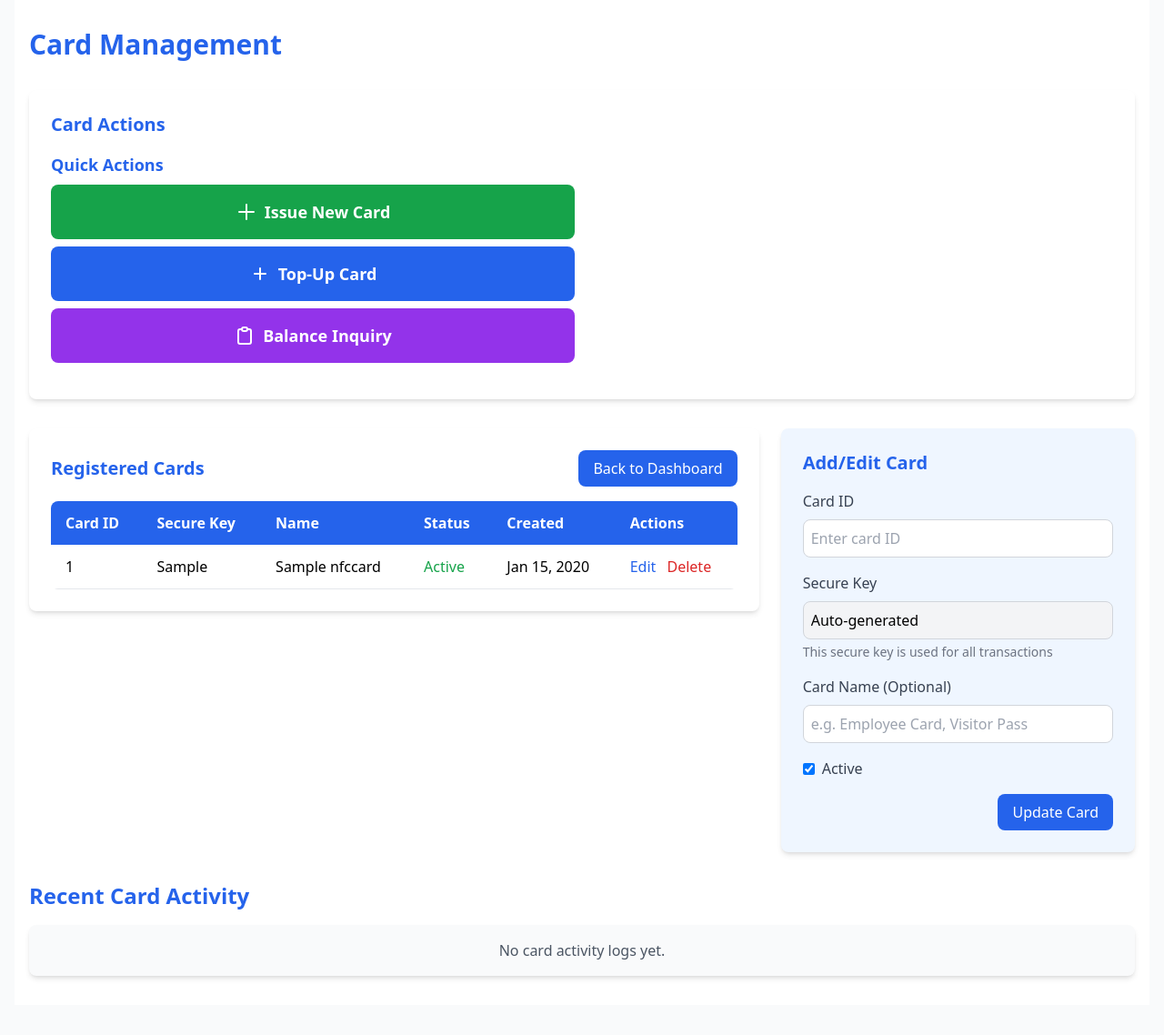
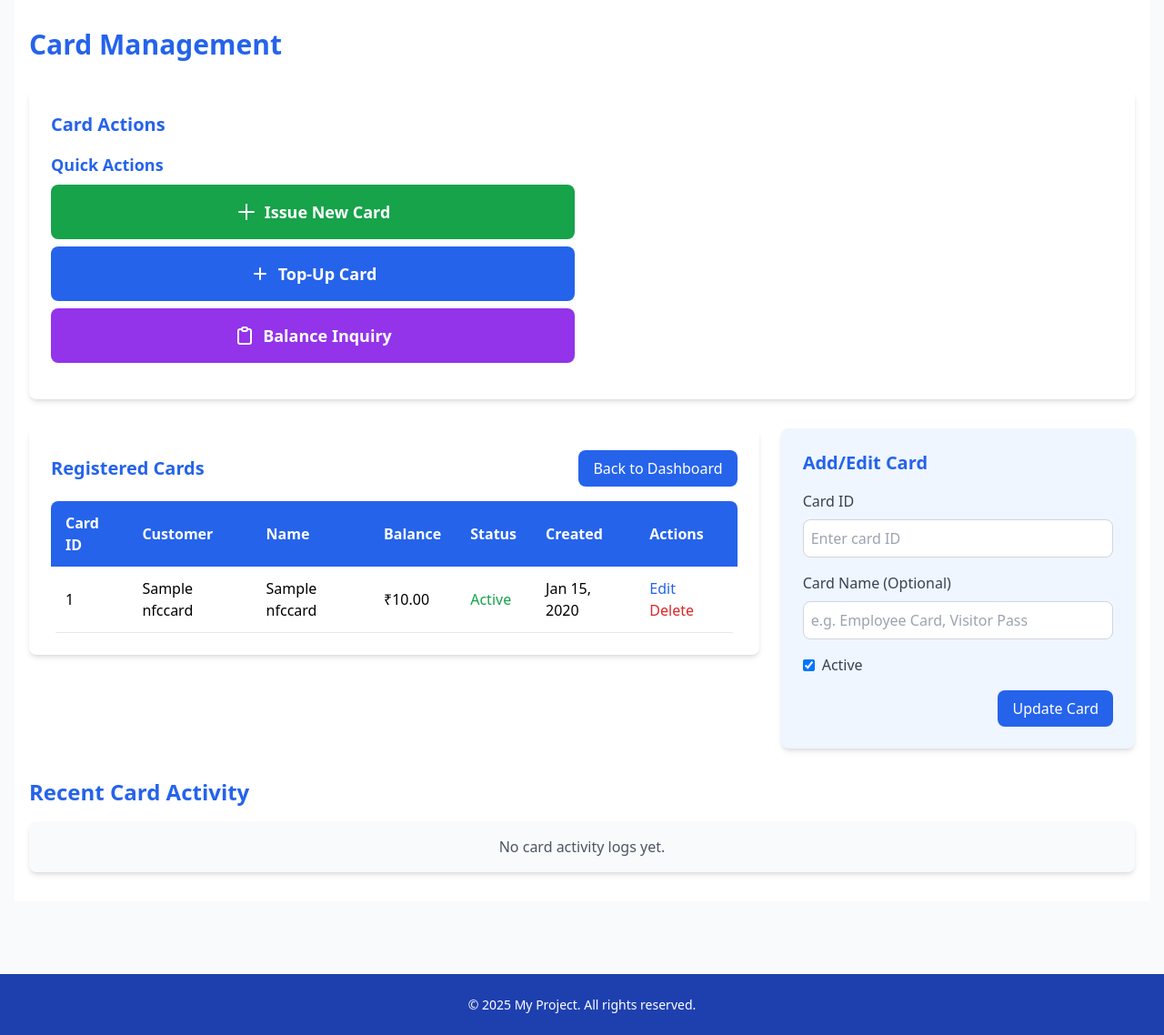
Before and after one commit to prabhavjain2004/business, a Django app: page /management/cards/ in a window 1280 px wide. Shown: the part 101-1239 px from the top of the page at 91% size. Run offline with Django 5.2, Linux system fonts and the light colour scheme; a user stored in the database is signed in; tables that the repository leaves empty hold one stand-in row (values such as "Sample post"); data that the repository does not hold is empty; some libraries are stand-ins or nearby versions.

Commit message:
all done

```diff
--- a/core/forms.py
+++ b/core/forms.py
@@ -40,10 +40,9 @@ class OutletUpdateForm(forms.ModelForm):
 class NFCCardForm(forms.ModelForm):
     class Meta:
         model = NFCCard
-        fields = ['card_id', 'secure_key', 'name', 'is_active']
+        fields = ['card_id', 'name', 'is_active']
         widgets = {
             'card_id': forms.TextInput(attrs={'readonly': 'readonly'}),
-            'secure_key': forms.TextInput(attrs={'readonly': 'readonly'}),
         }
 
 class NFCLogForm(forms.ModelForm):
--- a/core/templates/core/card_management.html
+++ b/core/templates/core/card_management.html
@@ -66,8 +66,9 @@
                             <thead class="bg-blue-600 text-white">
                                 <tr>
                                     <th class="py-3 px-4 text-left">Card ID</th>
-                                    <th class="py-3 px-4 text-left">Secure Key</th>
+                                    <th class="py-3 px-4 text-left">Customer</th>
                                     <th class="py-3 px-4 text-left">Name</th>
+                                    <th class="py-3 px-4 text-left">Balance</th>
                                     <th class="py-3 px-4 text-left">Status</th>
                                     <th class="py-3 px-4 text-left">Created</th>
                                     <th class="py-3 px-4 text-left">Actions</th>
@@ -77,8 +78,9 @@
                                 {% for card in cards %}
                                 <tr class="border-b border-gray-200 hover:bg-gray-50">
                                     <td class="py-3 px-4">{{ card.card_id }}</td>
-                                    <td class="py-3 px-4">{{ card.secure_key }}</td>
+                                    <td class="py-3 px-4">{{ card.customer_name|default:"-" }}</td>
                                     <td class="py-3 px-4">{{ card.name|default:"Unnamed" }}</td>
+                                    <td class="py-3 px-4">₹{{ card.balance }}</td>
                                     <td class="py-3 px-4">
                                         {% if card.is_active %}
                                         <span class="text-green-600">Active</span>
@@ -122,12 +124,6 @@
                         {% endif %}
                     </div>
 
-                    <div class="mb-4">
-                        <label for="secure_key" class="block text-gray-700 mb-2">Secure Key</label>
-                        <input type="text" id="secure_key" name="secure_key" value="{{ form.secure_key.value|default:'Auto-generated' }}"
-                               class="w-full p-2 border border-gray-300 rounded-lg bg-gray-100" readonly>
-                        <p class="text-gray-500 text-sm mt-1">This secure key is used for all transactions</p>
-                    </div>
 
 
                     <div class="mb-4">
```
